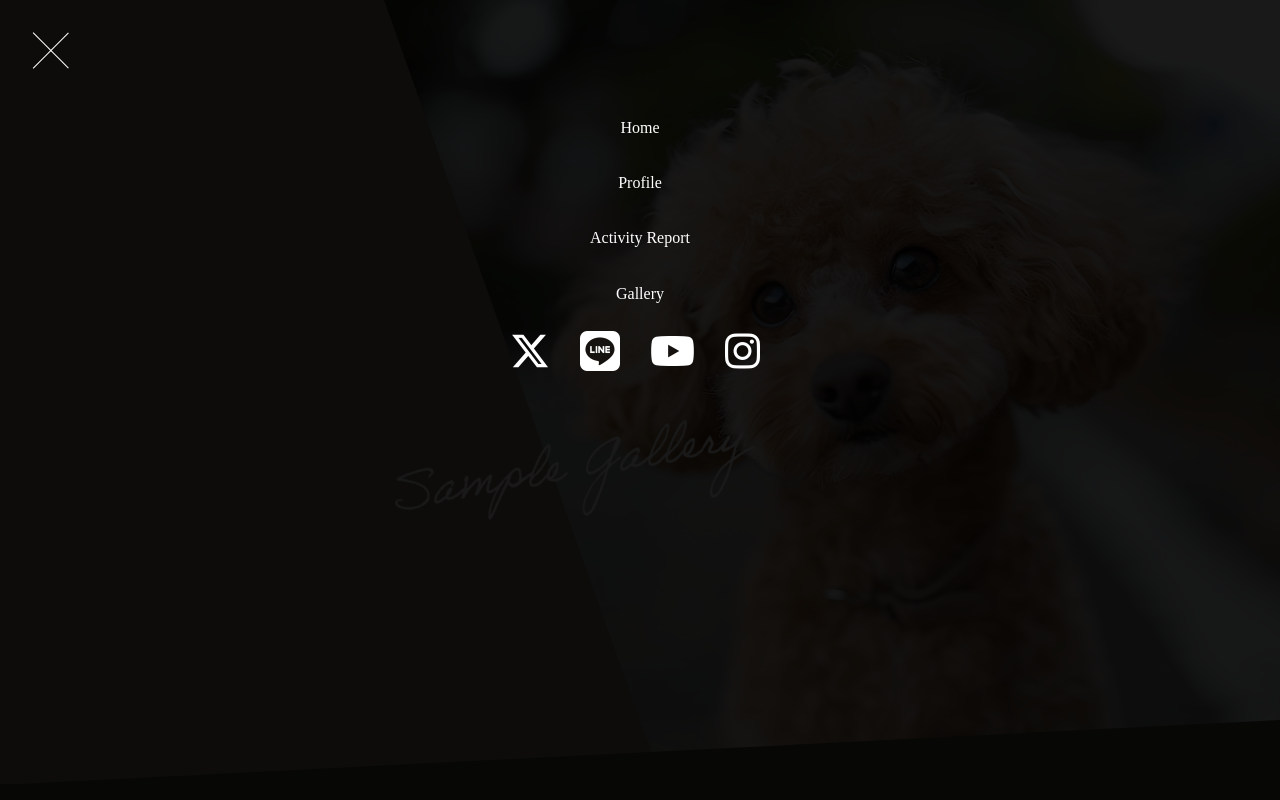
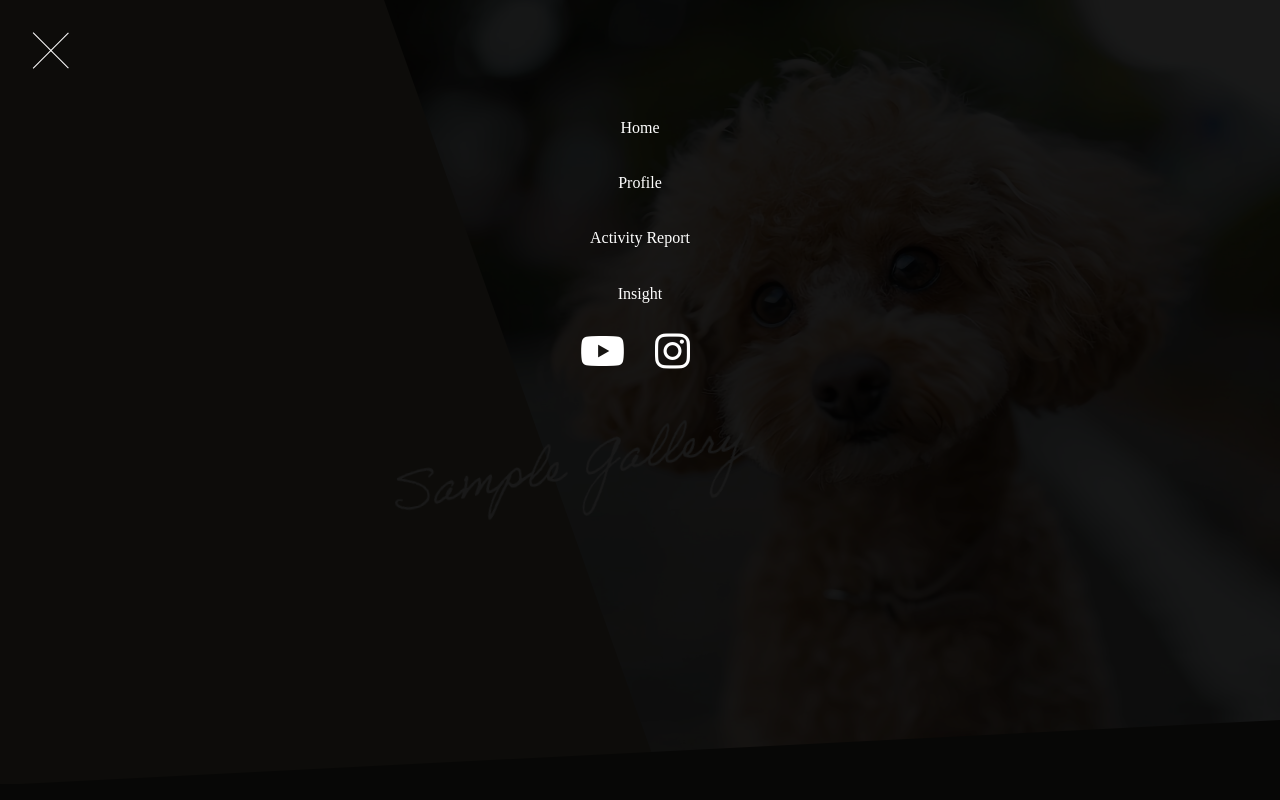
Before and after one commit to chenxin0011/chenxin0011.github.io, a plain HTML site: page index.html in a window 1280 px wide. Both pictures are taken after a click on the element 50 px from the left and 50 px from the top of the page. Shown: the top 800 px of the page. Drawn offline with nearby package versions, Linux system fonts and the light colour scheme; some packages are replaced by stand-ins of ours; a script that the page names is missing; a web font is replaced by a local one.

Commit message:
Update index.html

```diff
--- a/index.html
+++ b/index.html
@@ -2,7 +2,7 @@
 <html lang="ja">
 <head>
 <meta charset="UTF-8">
-<title>アーティスト・ギャラリーサイト向け 無料ホームページテンプレート tp_gallery2</title>
+<title>welcome to Chancy's personal website</title>
 <meta name="viewport" content="width=device-width, initial-scale=1">
 <meta name="description" content="ここにサイト説明を入れます">
 <link rel="stylesheet" href="css/style.css">
@@ -139,15 +139,13 @@ pagetopのボタンを入れ忘れていたので追加。</dd>
 <li><a href="index.html">Home</a></li>
 <li><a href="profile.html">Profile</a></li>
 <li><a href="report.html">Activity Report</a></li>
-<li><a href="gallery.html">Gallery</a></li>
+<li><a href="gallery.html">Insight</a></li>
 </ul>
 </nav>
 
 <ul class="icons">
-<li><a href="#"><i class="fa-brands fa-x-twitter"></i></a></li>
-<li><a href="#"><i class="fab fa-line"></i></a></li>
-<li><a href="#"><i class="fab fa-youtube"></i></a></li>
-<li><a href="#"><i class="fab fa-instagram"></i></a></li>
+<li><a href="https://youtube.com/channel/UCz5YQicU2irvkZD1PYgE7Tg?si=8yoRy-teYNrY8xNm"><i class="fab fa-youtube"></i></a></li>
+<li><a href="https://www.instagram.com/chancy_1109?dmpr=MTl1ZHF5azQ3YmRmZw%3D%3D&utm_source=qr"><i class="fab fa-instagram"></i></a></li>
 </ul>
 
 </div>
```
